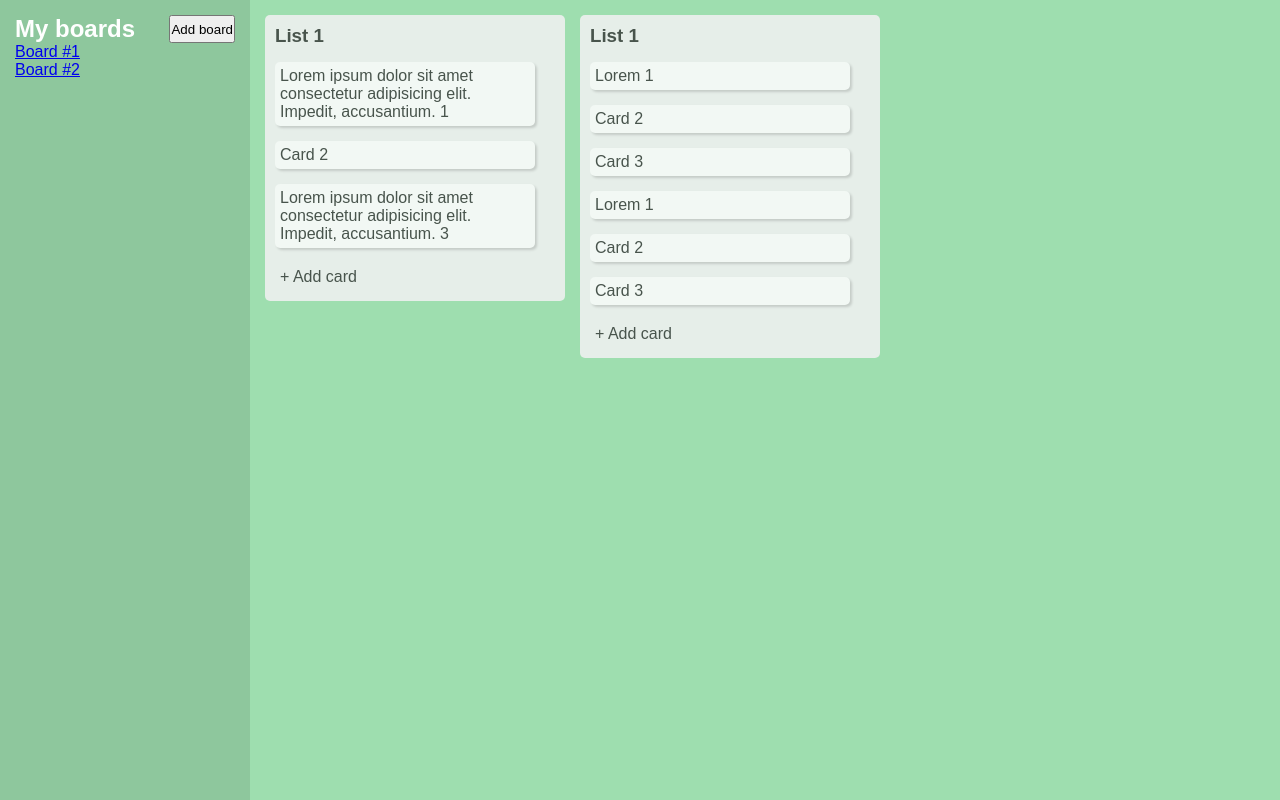
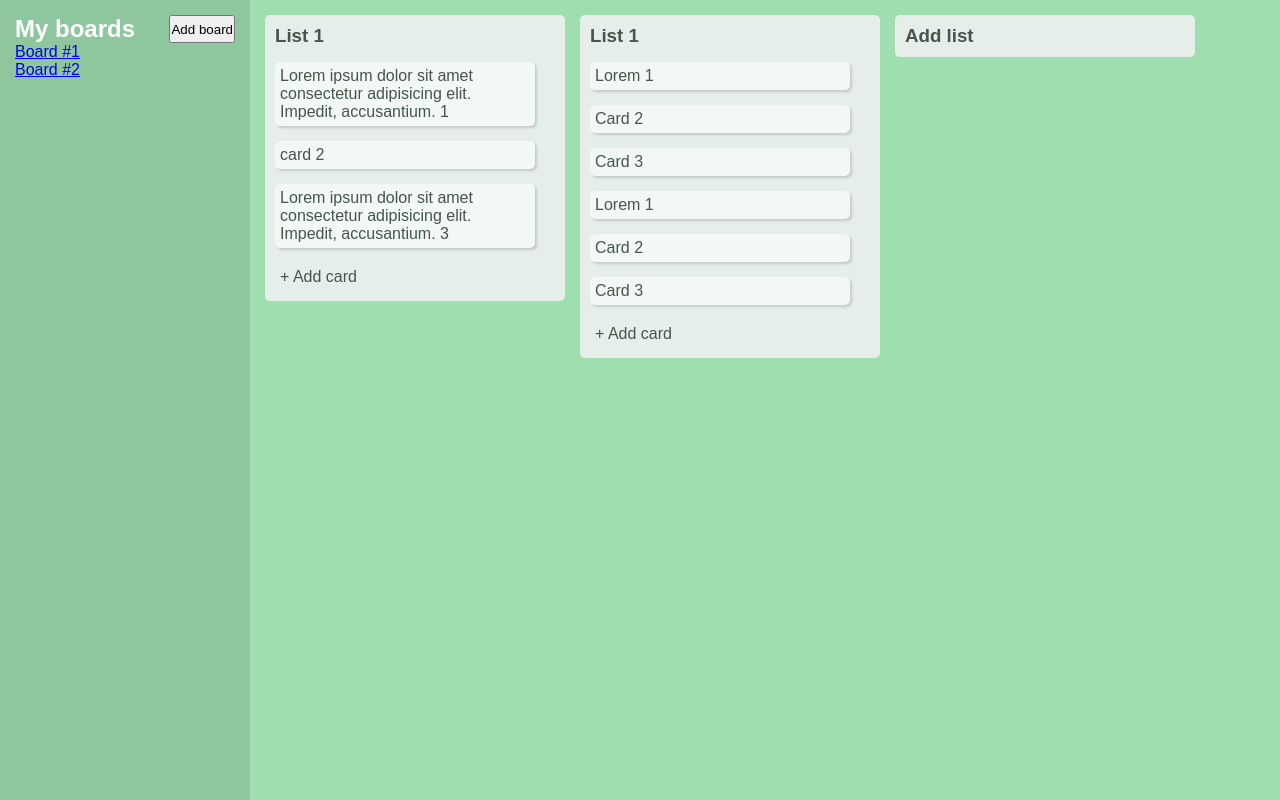
Before and after one commit to Essayey/kanban-board, a React (Create React App) app: page /boards/0 in a window 1280 px wide. Built offline with nearby package versions, Linux system fonts and the light colour scheme.

Commit message:
added closeForm btn, submit on enter, did some decomposition, bottom scroll on board

```diff
--- a/src/App.css
+++ b/src/App.css
@@ -64,7 +64,10 @@ body {
 /* Board styles */
 
 .Board {
-  width: calc(100vw - 250px);
+  flex: 1;
+  display: flex;
+  overflow: auto;
+
   height: 100vh;
   padding: 15px;
 }
@@ -76,7 +79,7 @@ body {
 
 /* List styles */
 .List {
-  height: fit-content;
+  height: min-content;
   max-height: 100%;
   width: 300px;
 
@@ -89,13 +92,23 @@ body {
 
 .List__inner {
   padding-right: 5px;
-  max-height: calc(80vh - 80px);
+  max-height: calc(90vh - 80px);
   scrollbar-gutter: stable;
   overflow-y: auto;
 }
 
 .List h3 {
   margin-bottom: 15px;
+}
+
+.AddList {
+  width: 300px;
+  height: fit-content;
+
+  background-color: #e6eee9;
+  padding: 10px;
+  border-radius: 5px;
+  color: #48544c;
 }
 
 /* Card styles */
@@ -125,3 +138,15 @@ body {
   background-color: #d2d8d4;
   cursor: pointer;
 }
+
+.Card__buttons {
+  display: flex;
+  justify-content: space-between;
+}
+
+.closeIcon {
+  width: 24px;
+  height: 24px;
+  background: url('../src/icons/closeIcon.svg');
+  cursor: pointer;
+}
--- /dev/null
+++ b/src/components/AddCardForm.jsx
@@ -0,0 +1,60 @@
+import React, { useRef, useState } from 'react'
+import { useDispatch } from 'react-redux';
+import { doAddCard } from '../store';
+
+const AddCardForm = ({ boardId, listId, setIsCardAdding, listScrollRef }) => {
+    const dispatch = useDispatch();
+    const [value, setValue] = useState();
+
+    const textAreaRef = useRef();
+    const formRef = useRef();
+
+    const resizeTextArea = () => {
+        textAreaRef.current.style = 'height: auto';
+        textAreaRef.current.style = 'height:' + (textAreaRef.current.scrollHeight) + 'px';
+    }
+
+    const addCard = (text, boardId, listId, e) => {
+        e.preventDefault();
+        if (value !== '') {
+            dispatch(doAddCard({ boardId, listId, text }));
+            setValue('');
+            textAreaRef.current.style = 'height: auto';
+        }
+    }
+
+    const onInput = e => {
+        setValue(e.target.value);
+        resizeTextArea();
+        listScrollRef.current.scrollTop = listScrollRef.current.scrollHeight;
+    }
+    const submitOnEnter = e => {
+        if (e.which === 13) {
+            e.preventDefault();
+            formRef.current.requestSubmit();
+        }
+    }
+    const onCloseForm = () => {
+        setIsCardAdding(false);
+        setValue('');
+    }
+    return (
+        <form ref={formRef} onSubmit={e => addCard(value, 0, listId, e)}>
+            <textarea
+                placeholder='Type a title of the card'
+                ref={textAreaRef}
+                autoFocus
+                value={value}
+                onChange={onInput}
+                onKeyPress={submitOnEnter}
+                type="text"
+                className='input' />
+            <div className='Card__buttons'>
+                <button type='submit' className='btn'>Add card</button>
+                <div onClick={onCloseForm} className='closeIcon'></div>
+            </div>
+        </form>
+    )
+}
+
+export default AddCardForm
--- a/src/components/Board.jsx
+++ b/src/components/Board.jsx
@@ -6,7 +6,14 @@ const Board = ({ board }) => {
     return (
         <div className='Board'>
             <div className='Board__inner'>
-                {board.lists.map((list, index) => <List key={list.listName + index} cards={list.cards} listName={list.listName} listId={index} />)}
+                {board.lists.map((list, index) =>
+                    <List key={list.listName + index}
+                        cards={list.cards}
+                        listName={list.listName}
+                        listId={index} />)}
+                <div className='AddList'>
+                    <h3>Add list</h3>
+                </div>
             </div>
         </div>
     )
--- a/src/components/Card.jsx
+++ b/src/components/Card.jsx
@@ -1,8 +1,10 @@
 import React from 'react'
 
-const Card = () => {
+const Card = ({ title, text }) => {
     return (
-        <div>Card</div>
+        <div className='Card'>
+            {title}
+        </div>
     )
 }
 
--- a/src/components/List.jsx
+++ b/src/components/List.jsx
@@ -1,38 +1,21 @@
 import React, { useEffect, useRef, useState } from 'react'
 import { doAddCard, doDeleteCard, doEditCard } from '../store';
 import { useDispatch } from 'react-redux';
+import Card from './Card';
+import AddCardForm from './AddCardForm';
 
 const List = ({ cards, listName, listId }) => {
     const dispatch = useDispatch();
-    const [value, setValue] = useState();
     const [isCardAdding, setIsCardAdding] = useState(false);
+    const listScrollRef = useRef();
 
-    const textAreaRef = useRef();
-    const listScrollRef = useRef();
 
     useEffect(() => {
         if (isCardAdding) listScrollRef.current.scrollTop = listScrollRef.current.scrollHeight;
-    }, [isCardAdding])
+    }, [isCardAdding, cards.length])
 
-    const resizeTextArea = () => {
-        textAreaRef.current.style = 'height: auto';
-        textAreaRef.current.style = 'height:' + (textAreaRef.current.scrollHeight) + 'px';
-    }
-
-    const onInput = e => {
-        setValue(e.target.value);
-        resizeTextArea();
-        listScrollRef.current.scrollTop = listScrollRef.current.scrollHeight;
-    }
     const onAddCard = () => {
         setIsCardAdding(true);
-    }
-
-    const addCard = (text, boardId, listId, e) => {
-        e.preventDefault();
-        dispatch(doAddCard({ boardId, listId, text }));
-        setIsCardAdding(false);
-        setValue('');
     }
 
     const editCard = (newText, boardId, listId, cardId) => {
@@ -47,24 +30,20 @@ const List = ({ cards, listName, listId }) => {
         <div className='List'>
             <h3>{listName}</h3>
             <div ref={listScrollRef} className='List__inner'>
-                {cards.map(card => <div className='Card'>{card.text}</div>)}
+                {cards.map(card => <Card title={card.title} />)}
                 {isCardAdding
-                    ? <form onSubmit={e => addCard(value, 0, listId, e)}>
-                        <textarea
-                            ref={textAreaRef}
-                            autoFocus
-                            value={value}
-                            onChange={onInput}
-                            type="text"
-                            className='input' />
-                        <button type='submit' className='btn'>Add card</button>
-                    </form>
+                    ? <AddCardForm
+                        boardId={0}
+                        listId={listId}
+                        setIsCardAdding={setIsCardAdding}
+                        listScrollRef={listScrollRef} />
                     : null
                 }
             </div>
-            {isCardAdding
-                ? null
-                : <div onClick={onAddCard} className='CardAdd'>+ Add card</div>
+            {
+                isCardAdding
+                    ? null
+                    : <div onClick={onAddCard} className='CardAdd'>+ Add card</div>
             }
         </div>
     )
--- a/src/store/index.js
+++ b/src/store/index.js
@@ -5,26 +5,26 @@ const initialState = {
     boards: [{
         name: 'Board #1',
         lists: [{
-            cards: [{ text: "Lorem ipsum dolor sit amet consectetur adipisicing elit. Impedit, accusantium. 1" },
-            { text: "Card 2" },
-            { text: "Lorem ipsum dolor sit amet consectetur adipisicing elit. Impedit, accusantium. 3" }],
+            cards: [{ title: "Lorem ipsum dolor sit amet consectetur adipisicing elit. Impedit, accusantium. 1" },
+            { title: "card 2" },
+            { title: "Lorem ipsum dolor sit amet consectetur adipisicing elit. Impedit, accusantium. 3" }],
             listName: "List 1"
         }, {
-            cards: [{ text: "Lorem 1" },
-            { text: "Card 2" },
-            { text: "Card 3" },
-            { text: "Lorem 1" },
-            { text: "Card 2" },
-            { text: "Card 3" }],
+            cards: [{ title: "Lorem 1" },
+            { title: "Card 2" },
+            { title: "Card 3" },
+            { title: "Lorem 1" },
+            { title: "Card 2" },
+            { title: "Card 3" }],
             listName: "List 1"
         }]
     },
     {
         name: 'Board #2',
         lists: [{
-            cards: [{ text: "Card 1" },
-            { text: "Card 2" },
-            { text: "Card 3" }],
+            cards: [{ title: "Card 1" },
+            { title: "Card 2" },
+            { title: "Card 3" }],
             listName: "List 1"
         }]
     }
@@ -107,7 +107,7 @@ const boardReducer = (state = initialState, action) => {
                             name: board.name,
                             lists: board.lists.map((list, listId) => {
                                 if (listId === action.payload.listId) {
-                                    return { listName: list.listName, cards: [...list.cards, { text: action.payload.text }] }
+                                    return { listName: list.listName, cards: [...list.cards, { title: action.payload.text }] }
                                 }
                                 return list;
                             })
```
Also changed, not shown: src/icons/closeIcon.svg (added).
